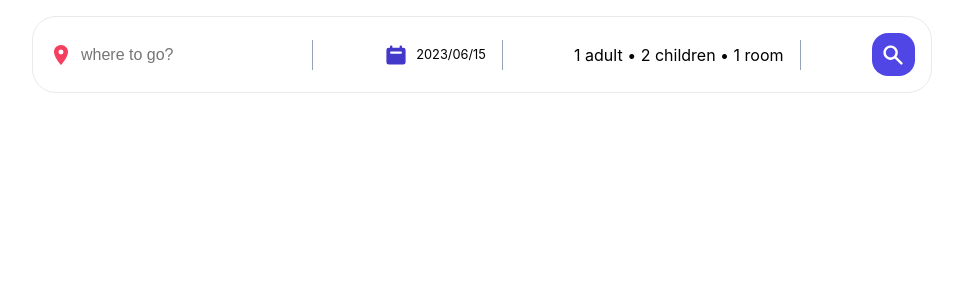
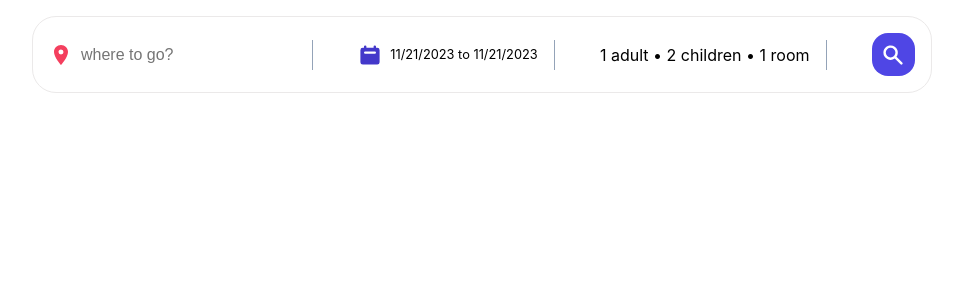
Before and after one commit to ZahraNejati79/booking-hotel, a React (Vite) app: page / in a window 1280 px wide. Shown: the top 300 px of the page, without its empty margins (158-1121 px from the left). Built offline with nearby package versions, Linux system fonts and the light colour scheme.

Commit message:
date range

```diff
--- a/package.json
+++ b/package.json
@@ -11,7 +11,9 @@
     "preview": "vite preview"
   },
   "dependencies": {
+    "date-fns": "^2.30.0",
     "react": "^18.2.0",
+    "react-date-range": "^1.4.0",
     "react-dom": "^18.2.0",
     "react-icons": "^4.12.0"
   },
--- a/src/components/Header/Header.jsx
+++ b/src/components/Header/Header.jsx
@@ -2,6 +2,10 @@
 import { HiCalendar, HiMinus, HiPlus, HiSearch } from "react-icons/hi";
 import { useRef, useState } from "react";
 import useOutsideClick from "../../hooks/useOutsideClick";
+import "react-date-range/dist/styles.css"; // main style file
+import "react-date-range/dist/theme/default.css"; // theme css file
+import { DateRange } from "react-date-range";
+import { format } from "date-fns";
 const Header = () => {
   const [destination, setDestination] = useState("");
   const [openOption, setOpenOption] = useState(false);
@@ -10,6 +14,16 @@
     children: 0,
     room: 3,
   });
+  const [openDate, setOpenDate] = useState(false);
+  const [date, setDate] = useState([
+    {
+      startDate: new Date(),
+      endDate: new Date(),
+      key: "selection",
+    },
+  ]);
+  const dateOpenRef = useRef();
+  useOutsideClick(dateOpenRef, "date", () => setOpenDate(false));
   const handleOptions = (name, operation) => {
     setOptions((preve) => {
       return {
@@ -37,14 +51,29 @@
         </div>
         <div className="headerSearchItem">
           <HiCalendar className="headerIcon dateIcon" />
-          <div className="dateDropDown">2023/06/15</div>
+          <div
+            id="date"
+            className="dateDropDown"
+            onClick={() => setOpenDate(!openDate)}
+          >
+            {`${format(date[0].startDate, "MM/dd/yyyy")} to ${format(
+              date[0].endDate,
+              "MM/dd/yyyy"
+            )}`}
+          </div>
+          {openDate && (
+            <div ref={dateOpenRef}>
+              <DateRange
+                ranges={date}
+                onChange={(item) => setDate([item.selection])}
+                className="date"
+              />
+            </div>
+          )}
           <span className="seperator"></span>
         </div>
         <div className="headerSearchItem">
-          <div
-            onClick={() => setOpenOption(!openOption)}
-            className="optionDropDown"
-          >
+          <div onClick={() => setOpenOption(!openOption)} id="optionDropDown">
             1 adult &bull; 2 children &bull; 1 room
           </div>
           {openOption && (
```
Also changed, not shown: 1 other file (tests, documents, lock files or other folders).
